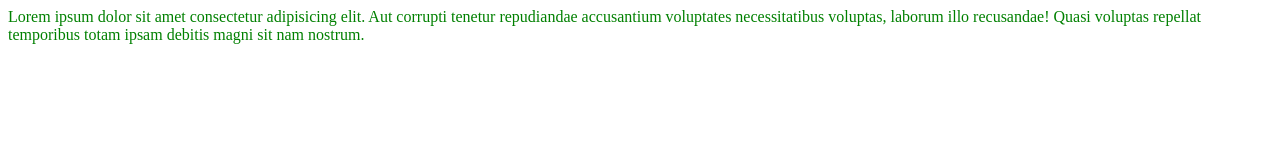
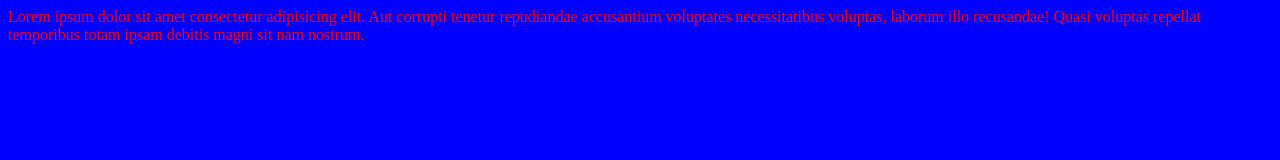
Before and after one commit to demian35/HTMLwithCSS, a plain HTML site: page pruebav1/index.html in a window 1280 px wide. Drawn offline with Linux system fonts and the light colour scheme.

Commit message:
uso de etiqueta style para aplicar estilo

```diff
--- a/pruebav1/index.html
+++ b/pruebav1/index.html
@@ -1,11 +1,18 @@
 <!DOCTYPE html>
 <html lang="en">
 <head>
+
+    <style>
+        body{
+            background-color: blue;
+            color:red;
+        }
+    </style>
     <meta charset="UTF-8">
     <meta name="viewport" content="width=device-width, initial-scale=1.0">
     <title>Iniciando con HTML y CSS</title>
 </head>
-<body style="color: green;">
+<body>
     Lorem ipsum dolor sit amet consectetur adipisicing elit. Aut corrupti tenetur repudiandae accusantium
     voluptates necessitatibus voluptas,
     laborum illo recusandae! Quasi voluptas repellat temporibus totam ipsam debitis magni sit nam nostrum.
```
